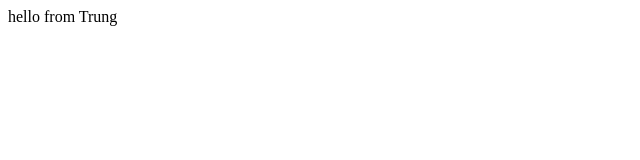
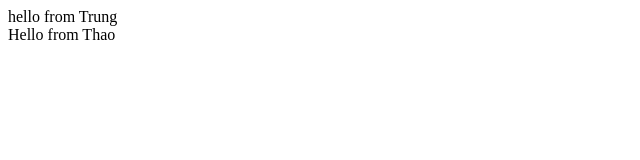
Before and after one commit to immanuel192/temp-hackathon, a Vue app: page / in a window 1280 px wide. Shown: the top 160 px of the page, without its empty margins (0-640 px from the left). Built offline with nearby package versions, Linux system fonts and the light colour scheme.

Commit message:
chore: thao tries commit

```diff
--- a/src/App.vue
+++ b/src/App.vue
@@ -14,5 +14,8 @@ export default defineComponent({
 </script>
 
 <template>
-  <div>hello from Trung</div>
+  <div>
+    <div>hello from Trung</div>
+    <div>Hello from Thao</div>
+  </div>
 </template>
```
